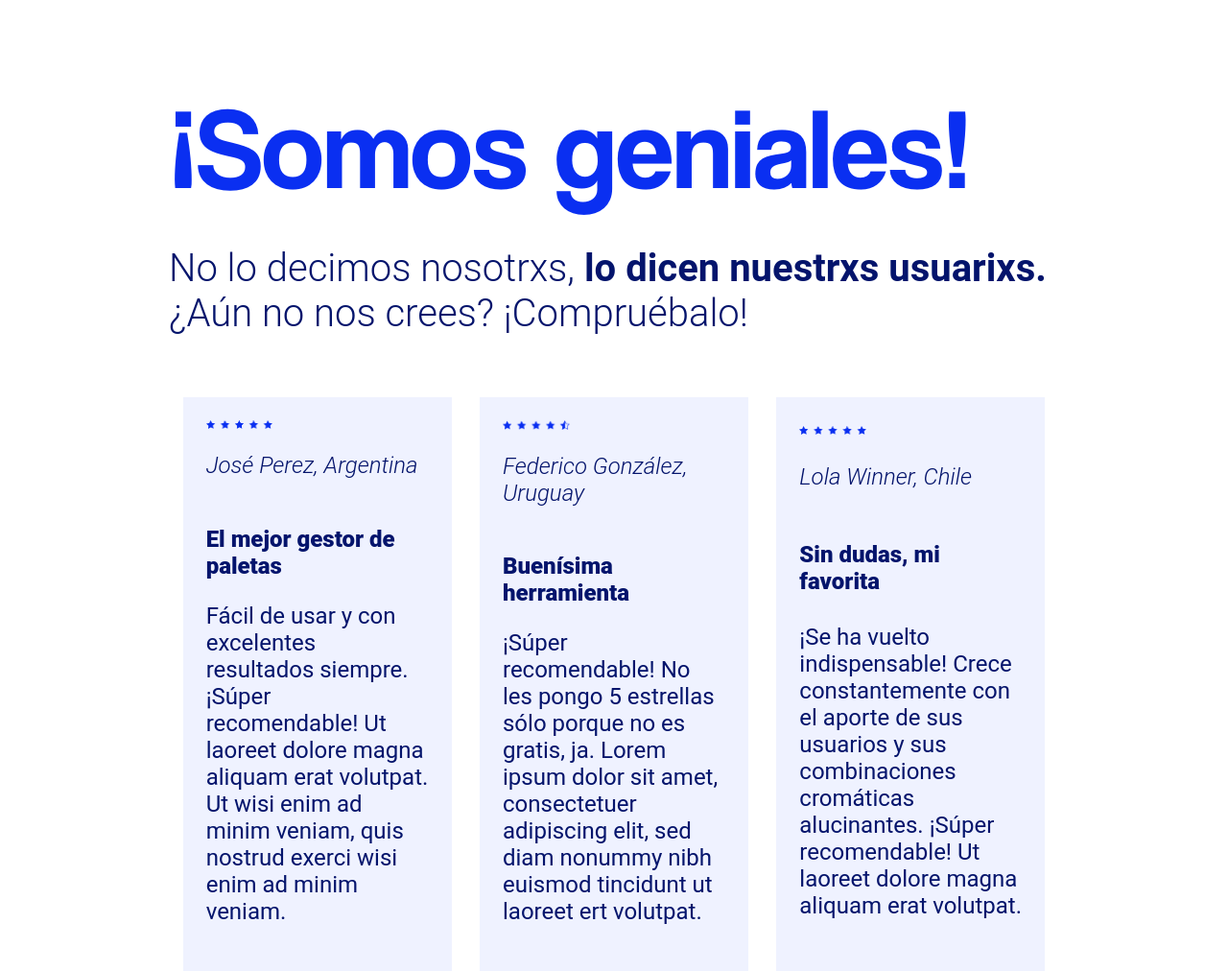
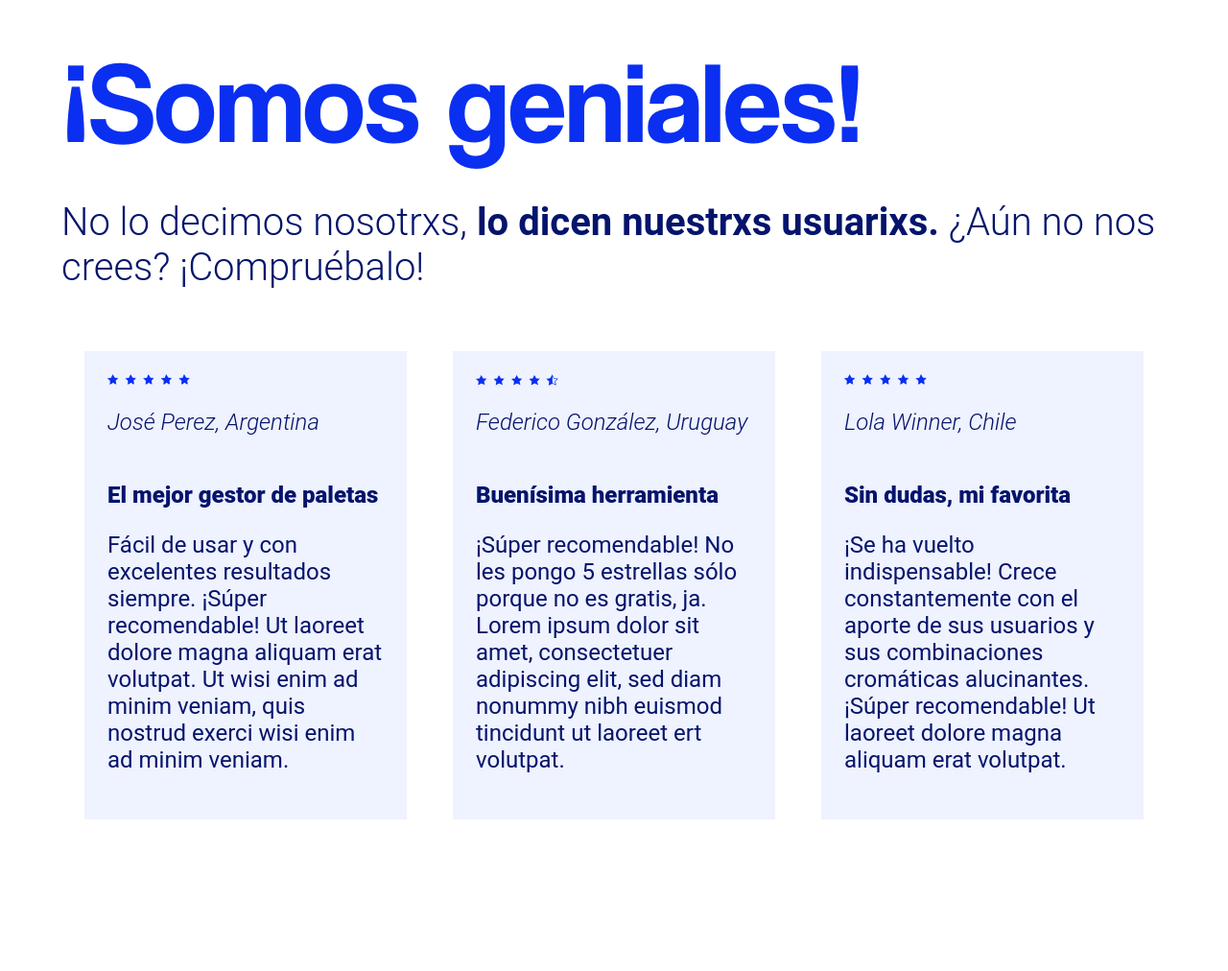
Before and after one commit to sheidiz/bootcamp-java-html-desafios, a plain HTML site: page M4 HTML-CSS/Desafio-1/Ejercicio-3/index.html in a window 1280 px wide. Shown: the whole page at 96% size. After the commit the page ends 886 px from the top, so only its background shows below. Drawn offline with Linux system fonts and the light colour scheme.

Commit message:
M4 LISTO!

```diff
--- a/M4 HTML-CSS/Desafio-1/Ejercicio-3/style.css
+++ b/M4 HTML-CSS/Desafio-1/Ejercicio-3/style.css
@@ -21,10 +21,10 @@
     margin:0;
 }
 header{
-    padding: 5rem 11rem 0 11rem;
+    padding: 2rem 4rem 0 4rem;
 }
 main{
-    padding: 0 11rem 0 11rem;
+    padding: 0 4rem 2rem 4rem;
 }
 main{
     display: flex;
```
